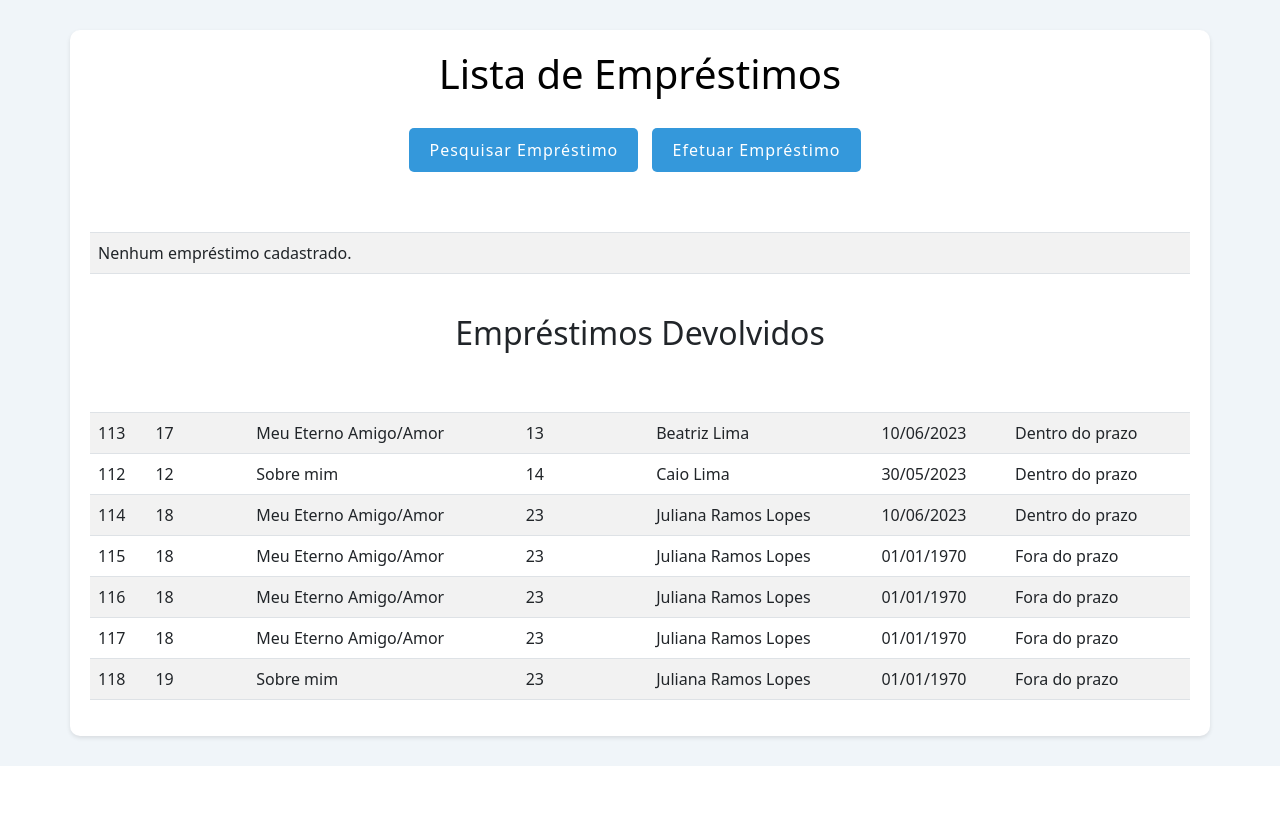
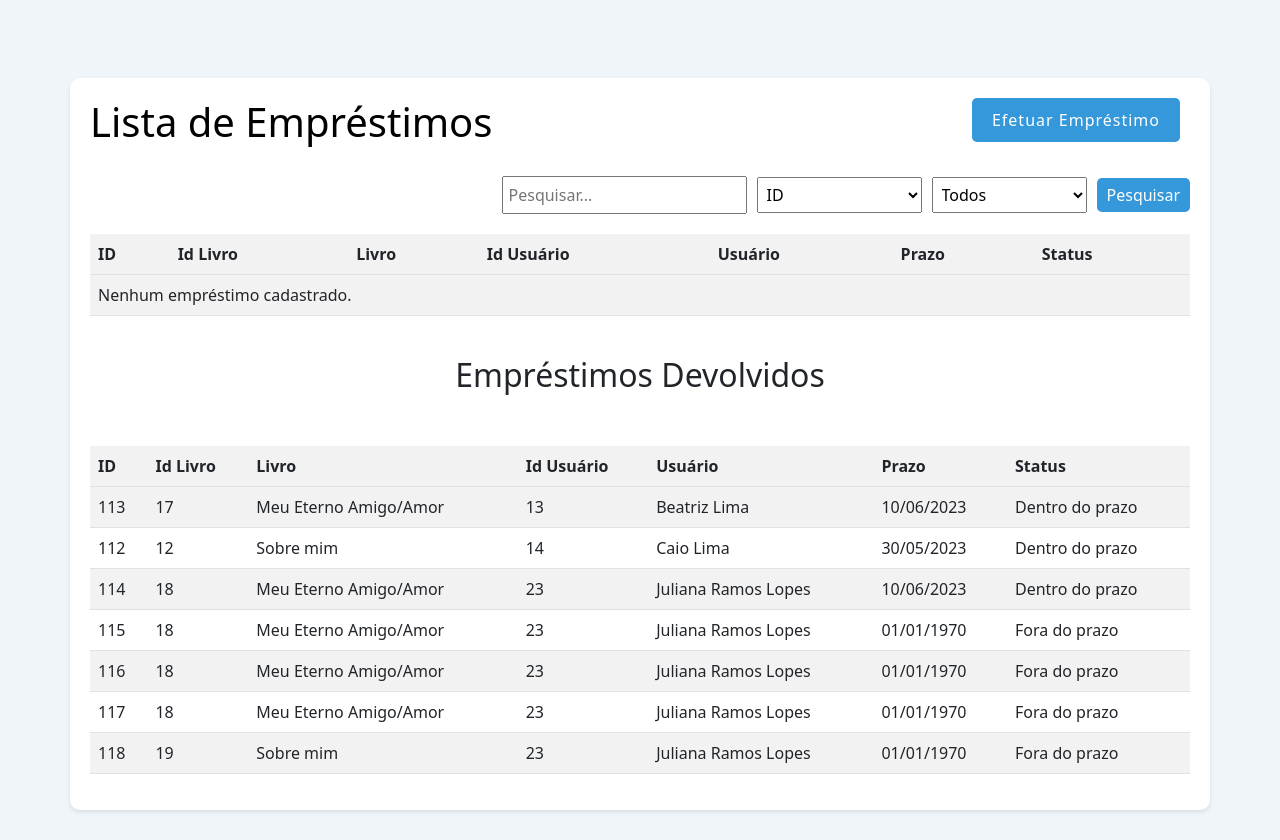
Before and after one commit to PedroLucas3542/LocadoraLivros, a PHP site: page /emprestimos.php in a window 1280 px wide. Shown: the part 87-927 px from the top of the page. Before the commit the page ends 853 px from the top, so only its background shows below. Run offline with PHP 8.4, Linux system fonts and the light colour scheme; the visitor is signed in with stand-in values (Sample User, id 1); data comes from the database, SQL or seed files in the repository.

Commit message:
Add files via upload

```diff
--- a/ProjetoWDA/editoras.php
+++ b/ProjetoWDA/editoras.php
@@ -207,10 +207,10 @@
     <div class="container">
         <div class="row">
             <div class="col-md-6">
-                <h1>Lista de Usuários</h1>
+                <h1>Lista de Editoras</h1>
             </div>
             <div class="col-md-6 text-end">
-                <a href="adicionar.php"><button class="button-background-move">Adicionar Usuário</button></a>
+                <a href="adicionareditora.php"><button class="button-background-move">Adicionar Editora</button></a>
             </div>
         </div>
 
--- a/ProjetoWDA/emprestimos.php
+++ b/ProjetoWDA/emprestimos.php
@@ -115,6 +115,36 @@
             background-color: #e74c3c;
         }
 
+        .search-bar {
+            display: flex;
+            justify-content: flex-end;
+            margin-bottom: 20px;
+        }
+
+        .search-bar form {
+            display: flex;
+            align-items: center;
+        }
+
+        .search-bar input[type="text"],
+        .search-bar select {
+            margin-right: 10px;
+            padding: 5px;
+        }
+
+        .search-bar button[type="submit"] {
+            background-color: #3498db;
+            color: #fff;
+            border: none;
+            padding: 5px 10px;
+            border-radius: 5px;
+            transition: background-color 0.3s;
+        }
+
+        .search-bar button[type="submit"]:hover {
+            background-color: #2980b9;
+        }
+
         @media (max-width: 768px) {
             .navbar-brand img {
                 width: 80px;
@@ -184,12 +214,37 @@
 </nav>
 
 <div class="fundo">
-<div class="container">
-<center><h1>Lista de Empréstimos</h1></center>
+<br><br>
+    <div class="container">
+        <div class="row">
+            <div class="col-md-6">
+                <h1>Lista de Empréstimos</h1>
+            </div>
+            <div class="col-md-6 text-end">
+                <a href="emprestar.php"><button class="button-background-move">Efetuar Empréstimo</button></a>
+            </div>
+        </div>
 
-    <center><a href="pesquisa.php"><button type="button" class="button-background-move">Pesquisar Empréstimo</button></a> <a href="emprestar.php"><button type="button" class="button-background-move">Efetuar Empréstimo</button></a></center>
+        <div class="search-bar">
+    <form method="GET">
+        <input type="text" name="search" placeholder="Pesquisar...">
+        <select name="filter">
+            <option value="id">ID</option>
+            <option value="livro_id">ID do Livro</option>
+            <option value="livro_nome">Nome do Livro</option>
+            <option value="usuario_id">ID do Usuário</option>
+            <option value="usuario_nome">Nome do Usuário</option>
+        </select>
+        <select name="prazo_filter">
+            <option value="">Todos</option>
+            <option value="dentro">Dentro do Prazo</option>
+            <option value="atrasado">Atrasados</option>
+        </select>
+        <button type="submit">Pesquisar</button>
+    </form>
+</div>
+
     <table class="table table-striped">
-        <thead>
             <tr>
                 <th>ID</th>
                 <th>Id Livro</th>
@@ -199,15 +254,59 @@
                 <th>Prazo</th>
                 <th>Status</th>
             </tr>
-        </thead>
         <tbody>
             <?php
                 include 'conexao.php';
 
                 // Query SQL para selecionar os empréstimos
-                $sql = "SELECT * FROM emprestimos WHERE status = '' ORDER BY usuario_nome ASC";
+$search = '';
+$filter = '';
+$prazoFilter = '';
 
-                $result = mysqli_query($conn, $sql);
+if (isset($_GET['search']) && isset($_GET['filter'])) {
+    // Filtrar por variáveis de pesquisa
+    $search = $_GET['search'];
+    $filter = $_GET['filter'];
+}
+
+if (isset($_GET['prazo_filter'])) {
+    // Filtrar por prazo de entrega
+    $prazoFilter = $_GET['prazo_filter'];
+}
+
+// Construir a cláusula WHERE para o filtro de prazo
+$prazoWhere = '';
+if ($prazoFilter === 'dentro') {
+    $prazoWhere = "prazo_entrega >= CURDATE()";
+} elseif ($prazoFilter === 'atrasado') {
+    $prazoWhere = "prazo_entrega < CURDATE()";
+}
+
+// Construir a cláusula WHERE para o filtro de variáveis de pesquisa
+$searchWhere = '';
+if (!empty($search) && !empty($filter)) {
+    $searchWhere = "$filter LIKE '%$search%'";
+}
+
+// Construir a cláusula WHERE combinando os filtros de prazo e pesquisa
+$whereClause = '';
+if (!empty($prazoWhere) && !empty($searchWhere)) {
+    $whereClause = "($prazoWhere) AND ($searchWhere)";
+} elseif (!empty($prazoWhere)) {
+    $whereClause = $prazoWhere;
+} elseif (!empty($searchWhere)) {
+    $whereClause = $searchWhere;
+}
+
+// Consultar empréstimos de acordo com o filtro selecionado
+$sql = "SELECT * FROM emprestimos WHERE status = ''";
+if (!empty($whereClause)) {
+    $sql .= " AND $whereClause";
+}
+
+$sql .= " ORDER BY usuario_nome ASC";
+$result = mysqli_query($conn, $sql);
+
 
                 // Verifica se existem empréstimos cadastrados
                 if (mysqli_num_rows($result) > 0) {
@@ -247,9 +346,9 @@
         </tbody>
     </table>
                 <br>
-    <center><h2>Empréstimos Devolvidos</h2></center>
+    <center><h2>Empréstimos Devolvidos</h2></center><br>
     <table class="table table-striped">
-        <thead>
+
             <tr>
                 <th>ID</th>
                 <th>Id Livro</th>
@@ -259,7 +358,7 @@
                 <th>Prazo</th>
                 <th>Status</th>
             </tr>
-        </thead>
+
         <tbody>
             <?php
                 include 'conexao.php';
```
Also changed, not shown: ProjetoWDA/usuarios.php (+30 -5 lines).
